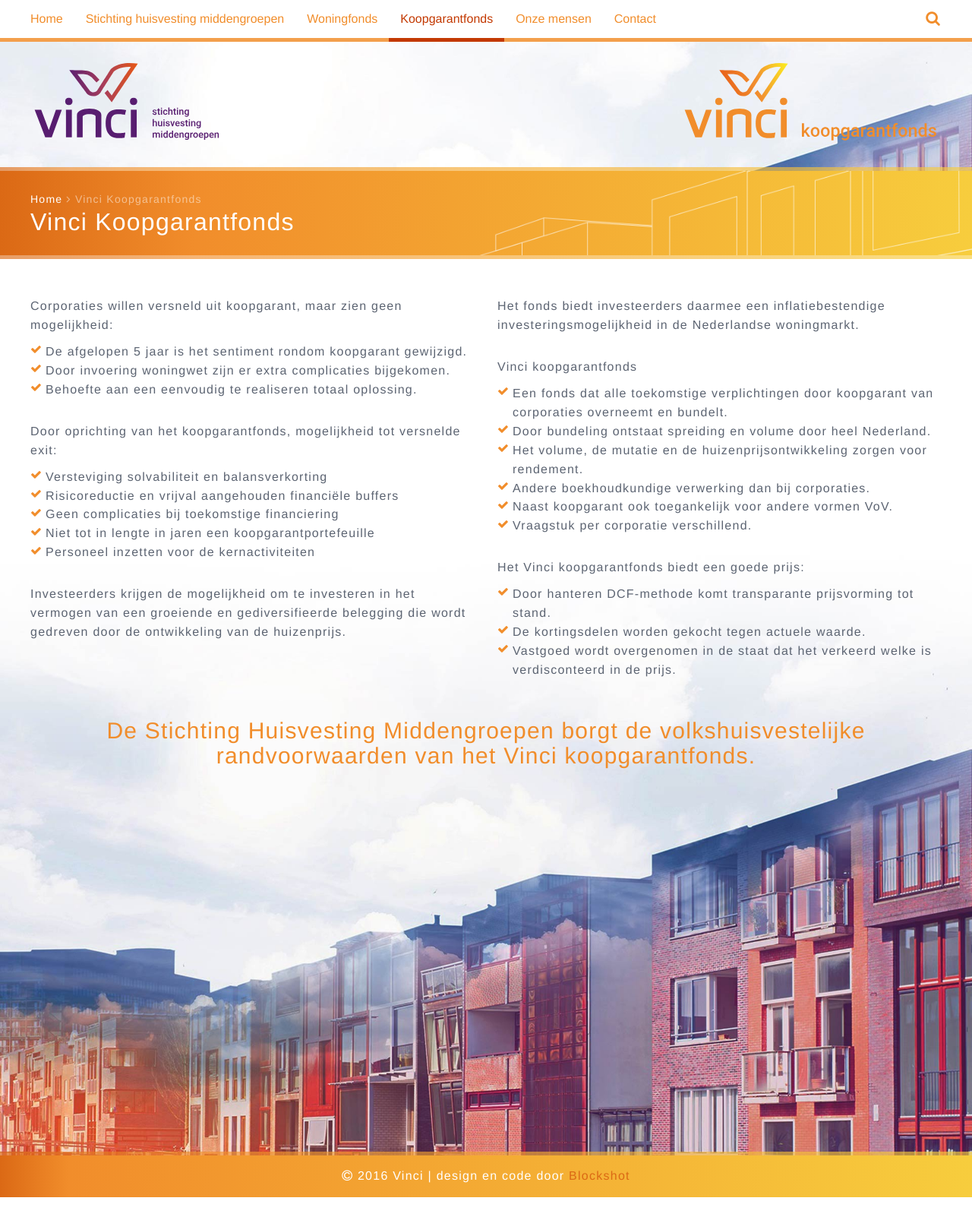
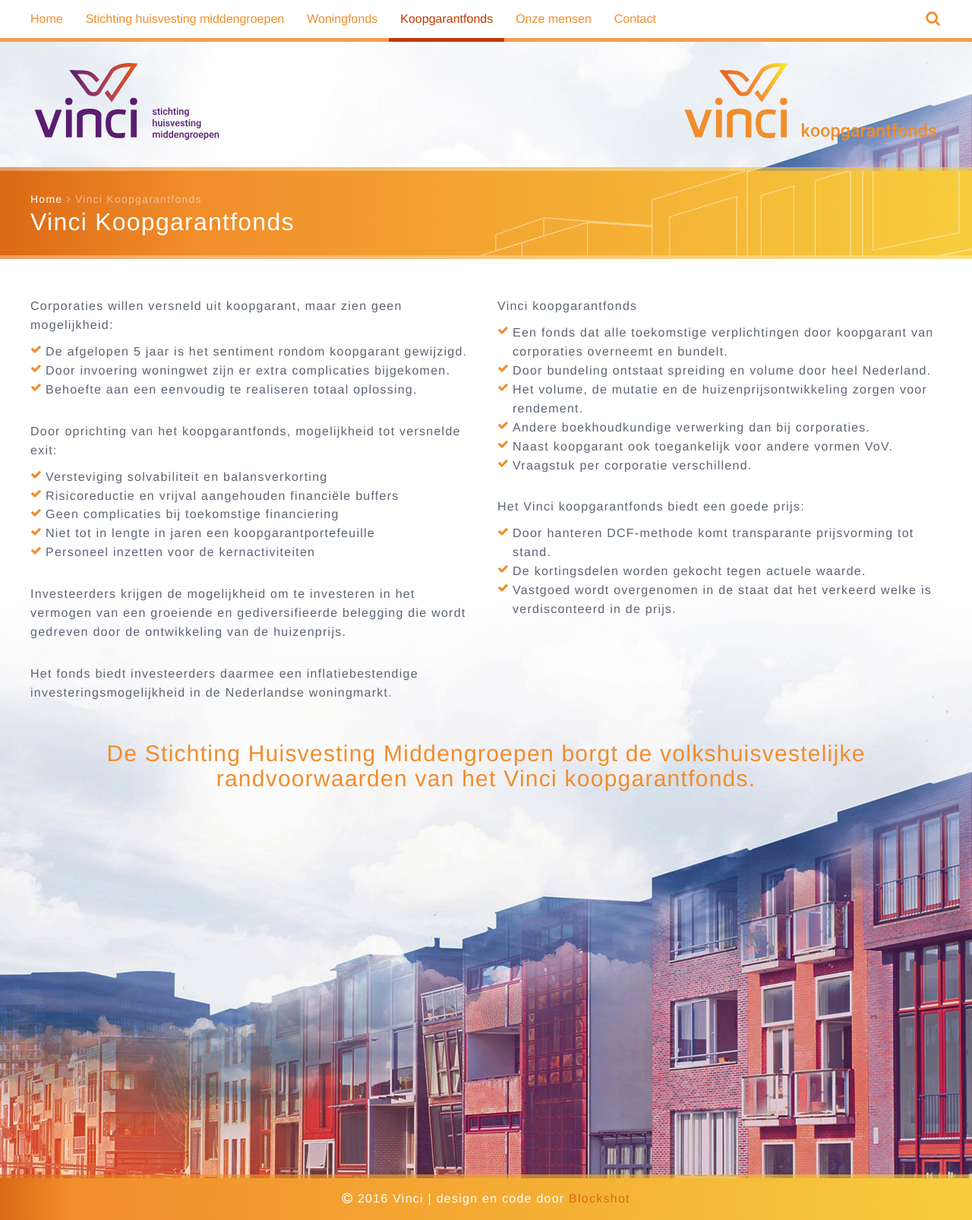
Before and after one commit to Blockshot12/vinci, a Jekyll site: the page built from koopgarantfonds.html, in a window 1280 px wide. Shown: the whole page at 76% size. Built offline with Jekyll 4.4.1, drawn with Linux system fonts in a browser that asks for light colours; nearby versions of some CDN libraries; before the commit the page ends 1576 px from its top, so only the background shows below that.

Commit message:
Update page content.

```diff
--- a/koopgarantfonds.html
+++ b/koopgarantfonds.html
@@ -35,11 +35,11 @@
 			<p>
 				Investeerders krijgen de mogelijkheid om te investeren in het vermogen van een groeiende en gediversifieerde belegging die wordt gedreven door de ontwikkeling van de huizenprijs.
 			</p>
-		</article>
-		<article class="col-sm-6">
 			<p>
 				Het fonds biedt investeerders daarmee een inflatiebestendige investeringsmogelijkheid in de Nederlandse woningmarkt.
 			</p>
+		</article>
+		<article class="col-sm-6">
 			<p class="small-margin"><strong>Vinci koopgarantfonds</strong></p>
 			<ul class="fa-ul">
 				<li><i class="fa-li fa fa-check text-yellow"></i>Een fonds dat alle toekomstige verplichtingen door koopgarant van corporaties overneemt en bundelt.</li>
```
